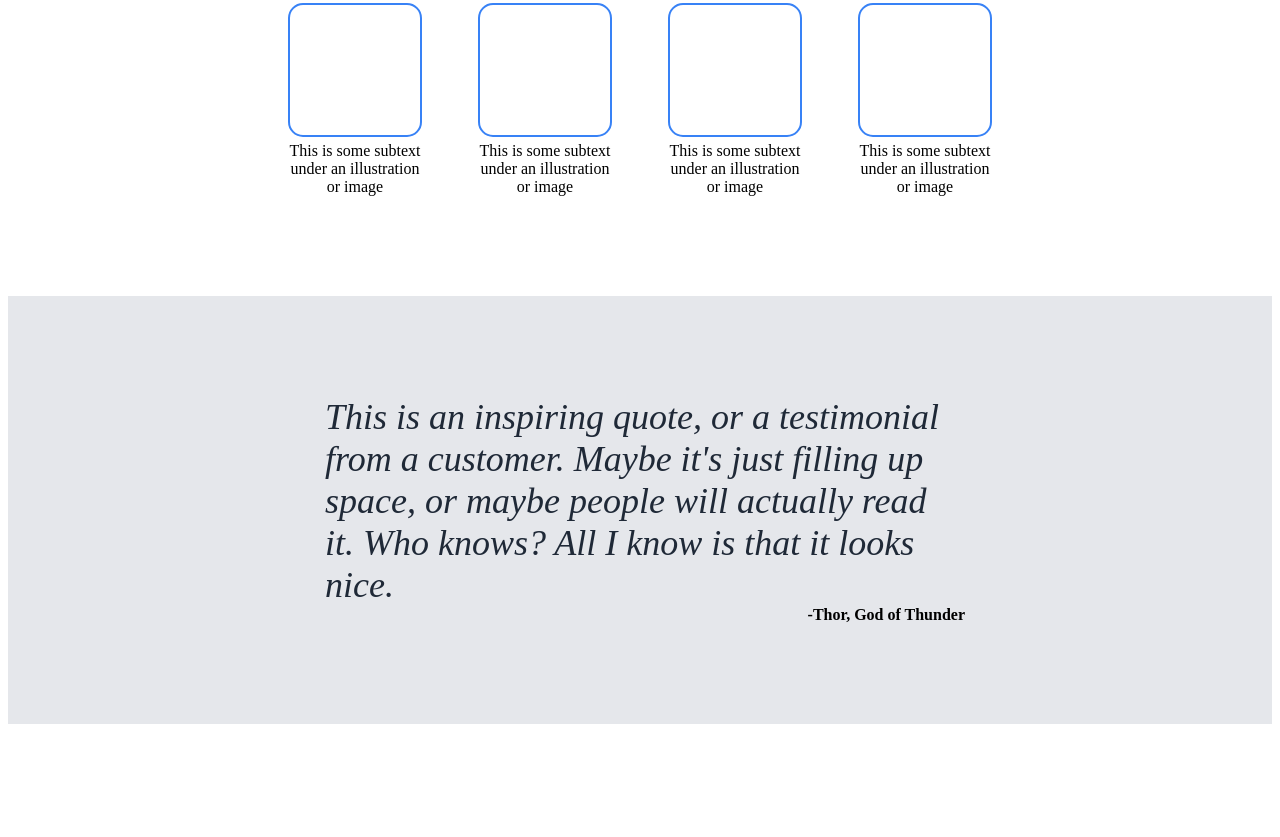
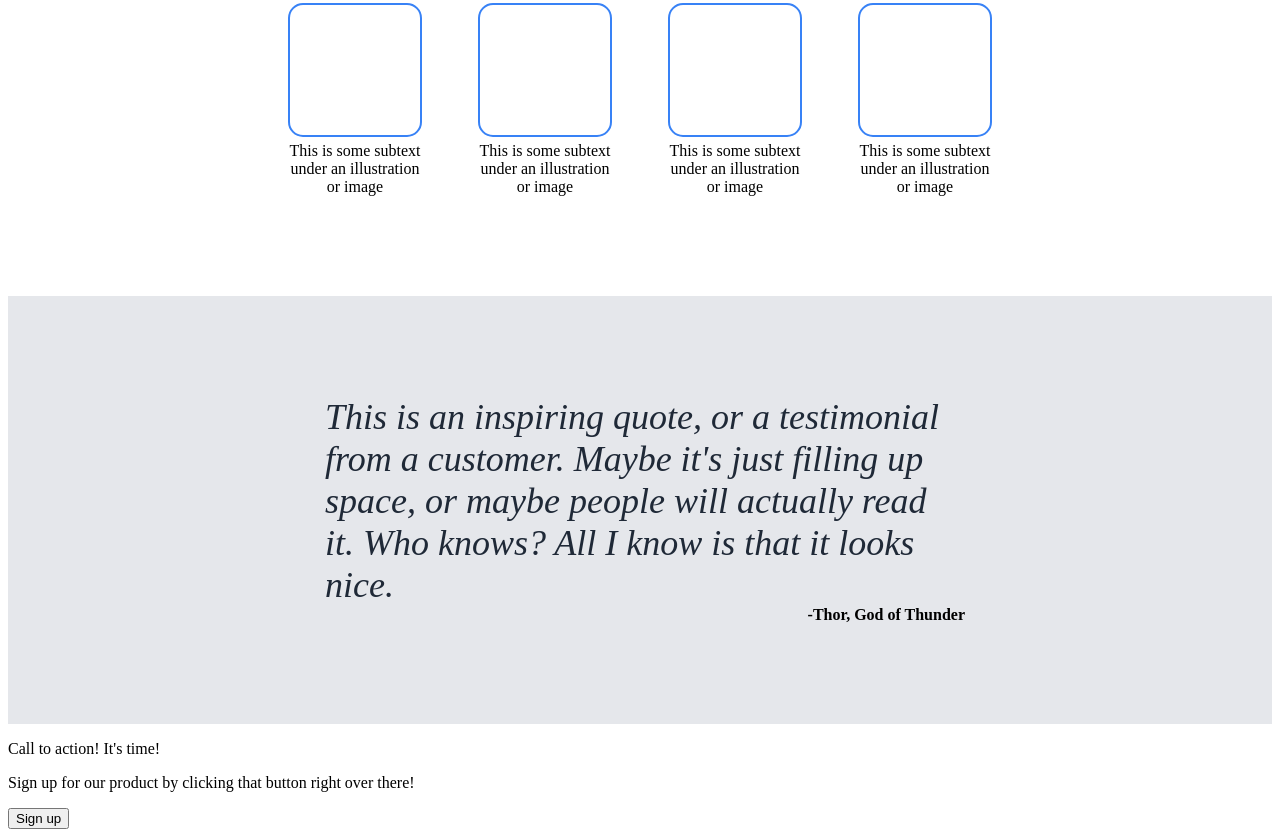
Before and after one commit to blehnk/landing-page, a plain HTML site: page index.html in a window 1280 px wide. Shown: the part 568-1405 px from the top of the page. Before the commit the page ends 1300 px from the top, so only its background shows below. Drawn offline with Linux system fonts and the light colour scheme.

Commit message:
Write html for fourth section

```diff
--- a/index.html
+++ b/index.html
@@ -49,5 +49,10 @@
             <p><em>This is an inspiring quote, or a testimonial from a customer. Maybe it's just filling up space, or maybe people will actually read it. Who knows? All I know is that it looks nice.</em></p>
             <span><strong>-Thor, God of Thunder</strong></span>
         </div>
+        <div class="fourth">
+            <p class="cta">Call to action! It's time!</p>
+            <p>Sign up for our product by clicking that button right over there!</p>
+            <button>Sign up</button>
+        </div>
     </body>
 </html>
```
